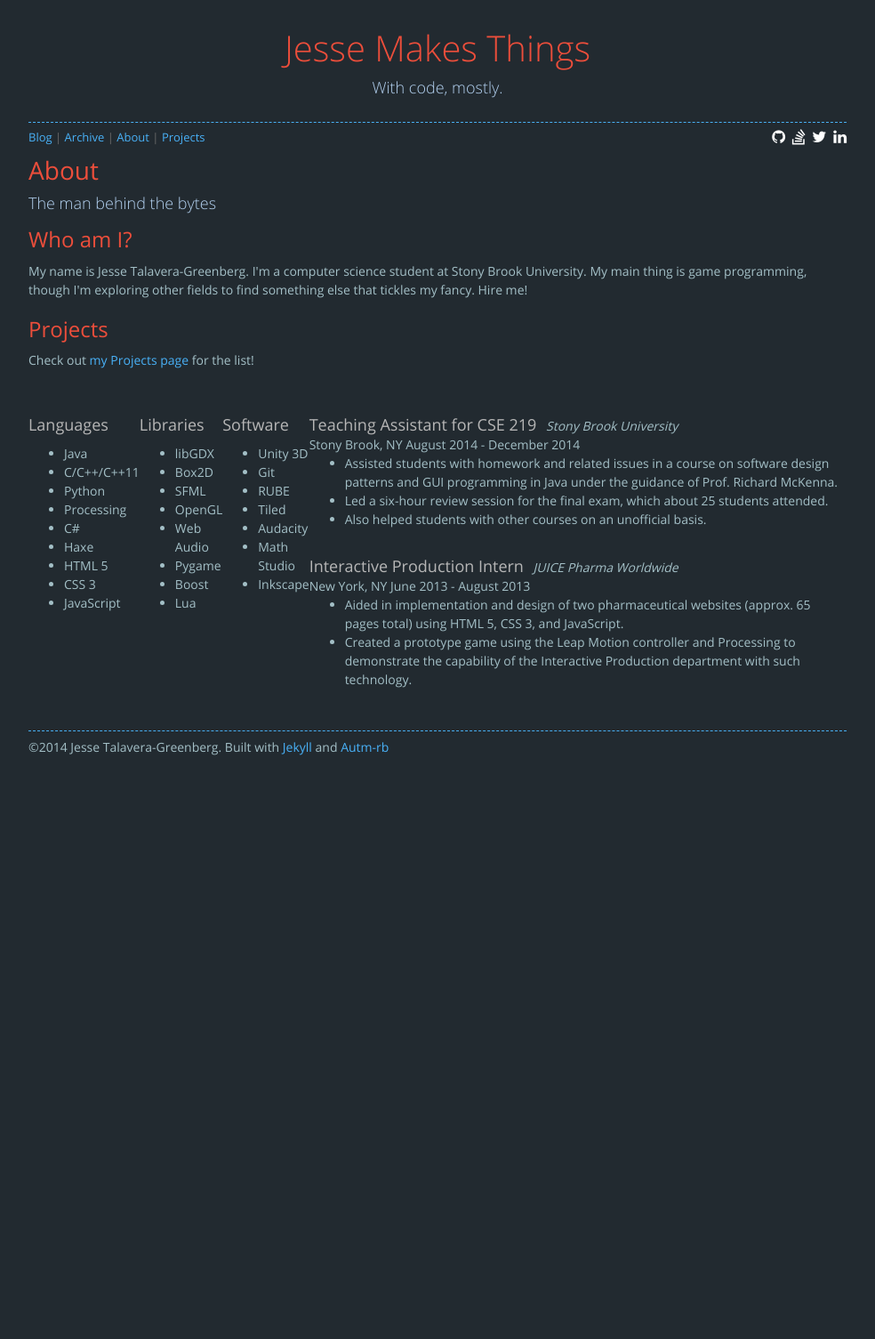
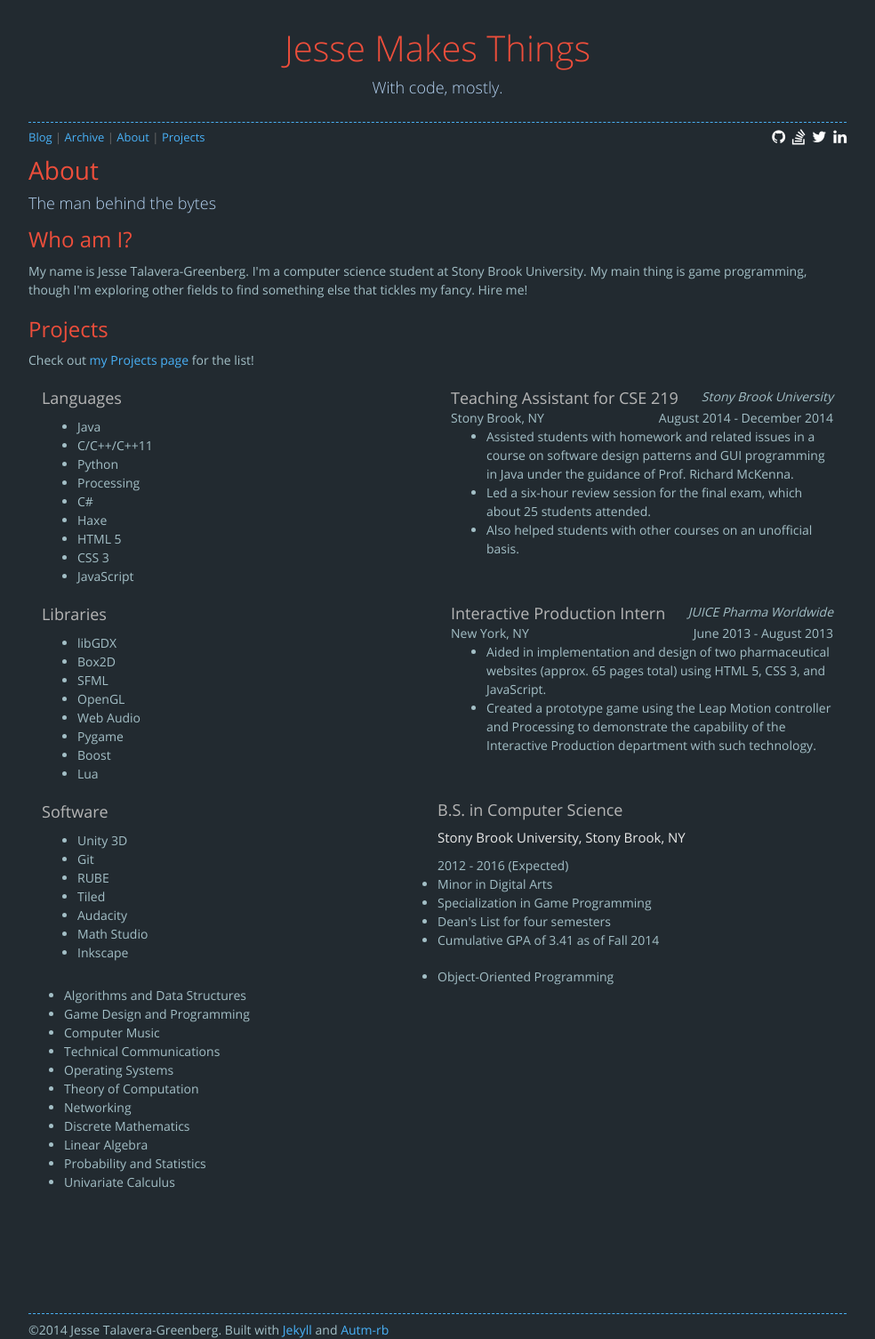
Before and after one commit to JesseTG/jessetg.github.io, a Jekyll site: the page built from about.html, in a window 1280 px wide. Shown: the whole page at 89% size, without its empty margins (148-1132 px from the left). Built offline with Jekyll 4.4.1, drawn with Linux system fonts in a browser that asks for light colours; nearby versions of some CDN libraries; comment, search, counter and statistics services are not loaded; before the commit the page ends 900 px from its top, so only the background shows below that.

Commit message:
Modified page structure in about.html

```diff
--- a/about.html
+++ b/about.html
@@ -3,6 +3,8 @@ title: About
 subtitle: The man behind the bytes
 permalink: "about/index.html"
 layout: default
+work_date: "%B %Y"
+school_date: "%Y"
 ---
 
 <div id="about_me">
@@ -13,10 +15,9 @@ layout: default
     <h2>Projects</h2>
     <p>Check out <a href="/projects">my Projects page</a> for the list!</p>
 </div>
-<div id="resume">
-    <div id="skills">
-        <div class="columns">
-            <div class="column">
+<div class="container-fluid">
+    <section id="resume" class="row">
+        <div id="skills" class="col-md-6">
             <section id="languages">
                 <h3>Languages</h3>
                 <ul>
@@ -25,8 +26,6 @@ layout: default
                     {% endfor %}
                 </ul>
             </section>
-            </div>
-            <div class="column">
             <section id="libraries">
                 <h3>Libraries</h3>
                 <ul>
@@ -35,8 +34,6 @@ layout: default
                     {% endfor %}
                 </ul>
             </section>
-            </div>
-            <div class="column">
             <section id="software">
                 <h3>Software</h3>
                 <ul>
@@ -46,20 +43,38 @@ layout: default
                 </ul>
             </section>
         </div>
-        </div>
-    </div>
-    <div id="experience">
+        <div id="experience" class="col-md-6">
             {% for work in site.data.resume.experience %}
             <section class="work">
                 <h3 class="job-title">{{ work.title }}</h3>
                 <span class="organization">{{ work.organization }}</span>
                 <br/>
                 <span class="location">{{ work.location }}</span>
-            <span class="duration">{{ work.start | date: "%B %Y"}} - {{ work.end | date: "%B %Y" }}</span>
+                <span class="duration">{{ work.start | date: page.work_date }} - {{ work.end | date: page.work_date }}</span>
                 <div class="accomplishments">
                     {% include {{ work.description }} %}
                 </div>
             </section>
             {% endfor %}
         </div>
+        <section id="education">
+            {% for ed in site.data.resume.education %}
+            <section class="degree">
+                <h3>{{ ed.degree }} in {{ ed.major }}</h3>
+                <h4>{{ ed.school }}, {{ ed.location }}</h4>
+                <span>{{ ed.start }} - {{ ed.end }} {% unless ed.completed %} (Expected) {% endunless %}</span>
+                <ul>
+                    {% for note in ed.notes %}
+                    <li>{{ note }}</li>
+                    {% endfor %}
+                </ul>
+                <ul>
+                    {% for class in ed.curriculum %}
+                    <li>{{ class }}</li>
+                    {% endfor %}
+                </ul>
+            </section>
+            {% endfor %}
+        </section>
+    </section>
 </div>
--- a/public/stylesheets/bs.scss
+++ b/public/stylesheets/bs.scss
@@ -49,50 +49,44 @@ pre {
     }
 }
 #resume {
-    .columns {
-        display: flex;
-        flex-wrap: nowrap;
-        justify-content: space-around;
-        .column {
-
+    margin-top: 0;
+    padding-top: 0;
+    #skills {
+        #languages, #libraries, #software {
+            padding-top: 0;
+            margin-top: 0;
+            padding-bottom: 0;
         }
     }
-
-    display: flex;
-
-    #skills {
-      order: 0;
-    }
-
     #experience {
         order: 1;
-
         .work {
-        margin-bottom: 0;
-        padding-bottom: 0;
-
+            margin-top: 0;
+            padding-top: 0;
             .job-title {
                 display: inline-block;
                 margin-bottom: 0;
             }
-
             .organization {
                 display: inline-block;
+                float: right;
                 margin-left: .5em;
                 font-style: italic;
             }
-
             .location {
+                float: left;
                 display: inline-block;
             }
-
             .duration {
+                float: right;
                 display: inline-block;
+            }
+            .accomplishments {
+                clear: both;
             }
         }
     }
 }
-
 #title .credits.right {
     display: inline-block;
     a {
```
Lines whose indentation alone changed are shown as unchanged.
